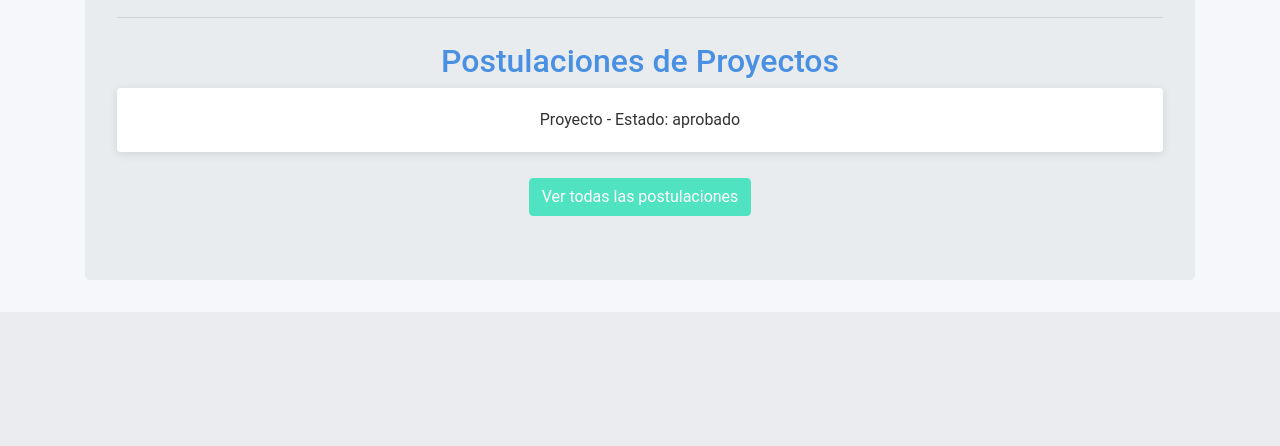
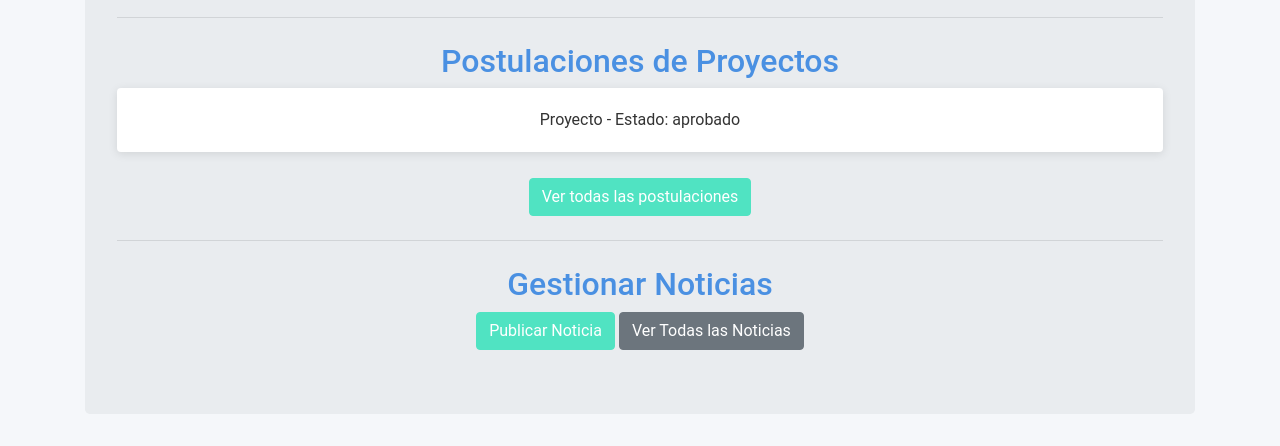
Before and after one commit to VicxNF/Junta-Vecinos, a Django app: page /inicio/ in a window 1280 px wide. Shown: the part 999-1445 px from the top of the page. Before the commit the page ends 1215 px from the top, so only its background shows below. Run offline with Django 5.2, Linux system fonts and the light colour scheme; a user stored in the database is signed in; data comes from the database, SQL or seed files in the repository; both versions use the stored data as it was after the commit; some libraries are stand-ins or nearby versions.

Commit message:
Noticias

```diff
--- a/junta_vecinos/admin.py
+++ b/junta_vecinos/admin.py
@@ -1,7 +1,8 @@
 from django.contrib import admin
-from .models import Vecino, CertificadoResidencia, SolicitudCertificado, ProyectoVecinal
+from .models import Vecino, CertificadoResidencia, SolicitudCertificado, ProyectoVecinal, Noticia
 
 admin.site.register(Vecino)
 admin.site.register(CertificadoResidencia)
 admin.site.register(SolicitudCertificado)
 admin.site.register(ProyectoVecinal)
+admin.site.register(Noticia)
--- a/junta_vecinos/models.py
+++ b/junta_vecinos/models.py
@@ -58,3 +58,13 @@ class ProyectoVecinal(models.Model):
 
     def __str__(self):
         return f"{self.titulo} - {self.get_estado_display()}"
+
+
+class Noticia(models.Model):
+    titulo = models.CharField(max_length=255)
+    contenido = models.TextField()
+    fecha_publicacion = models.DateField(auto_now_add=True)
+    imagen = models.ImageField(upload_to='imagenes_noticias/', blank=True, null=True)  # Nuevo campo para la imagen
+
+    def __str__(self):
+        return self.titulo
--- a/junta_vecinos/templates/junta_vecinos/index.html
+++ b/junta_vecinos/templates/junta_vecinos/index.html
@@ -51,6 +51,12 @@
                 <a href="{% url 'gestionar_proyectos' %}" class="btn btn-primary">Ver todas las postulaciones</a>
             </div>
 
+            <hr class="my-4">
+
+            <h2>Gestionar Noticias</h2>
+            <a href="{% url 'publicar_noticia' %}" class="btn btn-primary">Publicar Noticia</a>
+            <a href="{% url 'gestionar_noticias' %}" class="btn btn-secondary">Ver Todas las Noticias</a>
+
         {% else %}
             <!-- Contenido para Vecinos -->
             <p class="lead">Solicita aquí tu certificado de residencia</p>
@@ -61,6 +67,24 @@
             <div class="mt-4">
                 <a href="{% url 'postular_proyecto' %}" class="btn btn-primary btn-lg mr-3">Postular</a>
             </div>
+
+            <hr class="my-4">
+
+            <h2>Noticias Recientes</h2>
+            {% for noticia in noticias %}
+                <div class="card mb-3">
+                    <div class="card-body">
+                        <h5 class="card-title">{{ noticia.titulo }}</h5>
+                        <p class="card-text">{{ noticia.contenido }}</p>
+                        {% if noticia.imagen %}
+                            <img src="{{ noticia.imagen.url }}" alt="{{ noticia.titulo }}" class="img-fluid">
+                        {% endif %}
+                        <p class="card-text"><small class="text-muted">Publicado el {{ noticia.fecha_publicacion|date:"d M Y" }}</small></p>
+                    </div>
+                </div>
+            {% empty %}
+                <p>No hay noticias recientes.</p>
+            {% endfor %}
         {% endif %}
     {% else %}
         <p>Por favor, inicia sesión para acceder a más funciones.</p>
--- a/junta_vecinos/urls.py
+++ b/junta_vecinos/urls.py
@@ -22,5 +22,8 @@ urlpatterns = [
     path('proyecto/<int:id>/ver/', views.ver_proyecto, name='ver_proyecto'),
     path('proyecto/<int:id>/aprobar/', views.aprobar_proyecto, name='aprobar_proyecto'),
     path('proyecto/<int:id>/rechazar/', views.rechazar_proyecto, name='rechazar_proyecto'),
+    path('noticias/publicar/', views.publicar_noticia, name='publicar_noticia'),
+    path('noticias/gestionar/', views.gestionar_noticias, name='gestionar_noticias'),
+    path('noticia/<int:id>/editar/', views.editar_noticia, name='editar_noticia'),
     # Agrega más rutas según sea necesario
 ] + static(settings.MEDIA_URL, document_root=settings.MEDIA_ROOT)
--- a/junta_vecinos/views.py
+++ b/junta_vecinos/views.py
@@ -21,17 +21,24 @@ def index(request):
     vecinos = []
     solicitudes = []
     postulaciones = []
+    noticias = []
 
-    if request.user.is_authenticated and request.user.is_superuser:
-        vecinos = Vecino.objects.all()[:5]  # Muestra solo los primeros 5 vecinos
-        solicitudes = SolicitudCertificado.objects.all()[:5]  # Muestra solo las primeras 5 solicitudes
-        postulaciones = ProyectoVecinal.objects.all()[:5]  # Vista reducida de postulaciones (primeros 5)
+    if request.user.is_authenticated:
+        if request.user.is_superuser:
+            vecinos = Vecino.objects.all()[:5]  # Muestra solo los primeros 5 vecinos
+            solicitudes = SolicitudCertificado.objects.all()[:5]  # Muestra solo las primeras 5 solicitudes
+            postulaciones = ProyectoVecinal.objects.all()[:5]  # Vista reducida de postulaciones (primeros 5)
+
+        # Todos los usuarios, incluidos vecinos, verán las noticias
+        noticias = Noticia.objects.all().order_by('-fecha_publicacion')
 
     return render(request, 'junta_vecinos/index.html', {
         'vecinos': vecinos,
         'solicitudes': solicitudes,
-        'postulaciones' : postulaciones
+        'postulaciones': postulaciones,
+        'noticias': noticias
     })
+
 
 def is_admin(user):
     return user.is_superuser  # Solo permite el acceso si el usuario es un superusuario (admin)
@@ -301,3 +308,32 @@ def rechazar_proyecto(request, id):
         form = CorreoRechazoForm()
 
     return render(request, 'junta_vecinos/rechazar_proyecto.html', {'form': form, 'proyecto': proyecto})
+
+@user_passes_test(is_admin)
+def publicar_noticia(request):
+    if request.method == 'POST':
+        form = NoticiaForm(request.POST, request.FILES)
+        if form.is_valid():
+            form.save()
+            return redirect('index')
+    else:
+        form = NoticiaForm()
+    return render(request, 'junta_vecinos/publicar_noticia.html', {'form': form})
+
+
+@user_passes_test(is_admin)
+def gestionar_noticias(request):
+    noticias = Noticia.objects.all().order_by('-fecha_publicacion')
+    return render(request, 'junta_vecinos/gestionar_noticias.html', {'noticias': noticias})
+
+@user_passes_test(is_admin)
+def editar_noticia(request, id):
+    noticia = get_object_or_404(Noticia, id=id)
+    if request.method == 'POST':
+        form = NoticiaForm(request.POST, request.FILES, instance=noticia)
+        if form.is_valid():
+            form.save()
+            return redirect('gestionar_noticias')
+    else:
+        form = NoticiaForm(instance=noticia)
+    return render(request, 'junta_vecinos/editar_noticia.html', {'form': form, 'noticia': noticia})
```
Also changed, not shown: junta_vecinos/forms.py (+9 -0 lines), junta_vecinos/templates/junta_vecinos/editar_noticia.html (added, +14 -0 lines), junta_vecinos/templates/junta_vecinos/gestionar_noticias.html (added, +24 -0 lines), junta_vecinos/templates/junta_vecinos/publicar_noticia.html (added, +14 -0 lines), db.sqlite3, junta_vecinos/migrations/0003_noticia.py (added), media/imagenes_noticias/Captura_de_pantalla_1.png (added).
